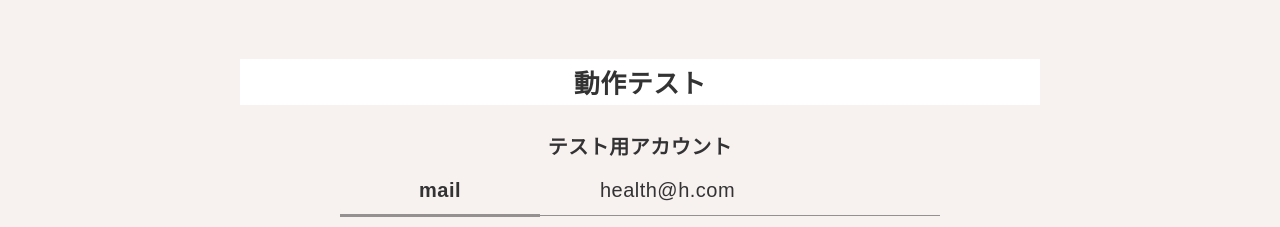
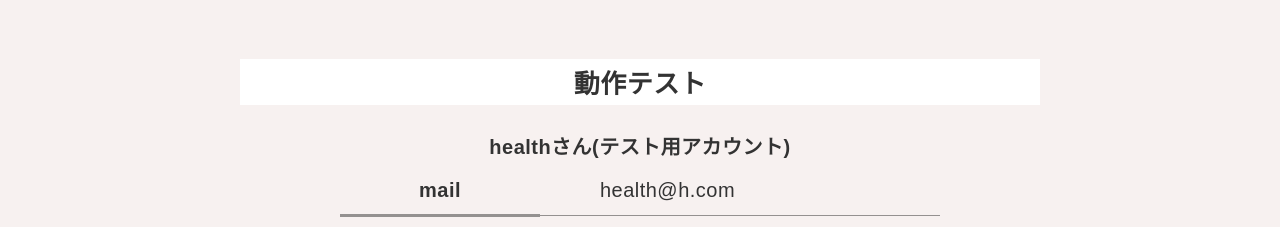
Before and after one commit to Sugi-Hi/portfolio-site, a plain HTML site: page works/healthcare.html in a window 1280 px wide. Shown: the part 1220-1447 px from the top of the page. Drawn offline with nearby package versions, Linux system fonts and the light colour scheme; files whose address does not match are found by name.

Commit message:
健康診断アプリのテストアカウント修正

```diff
--- a/works/healthcare.html
+++ b/works/healthcare.html
@@ -84,7 +84,7 @@
             </li>
             <li class="p-work-summary__item">
               <h3>動作テスト</h3>
-              <h4>テスト用アカウント</h4>
+              <h4>healthさん(テスト用アカウント)</h4>
               <table class="p-work-summary__item-table">
                 <tr>
                   <th>mail</th>
```
